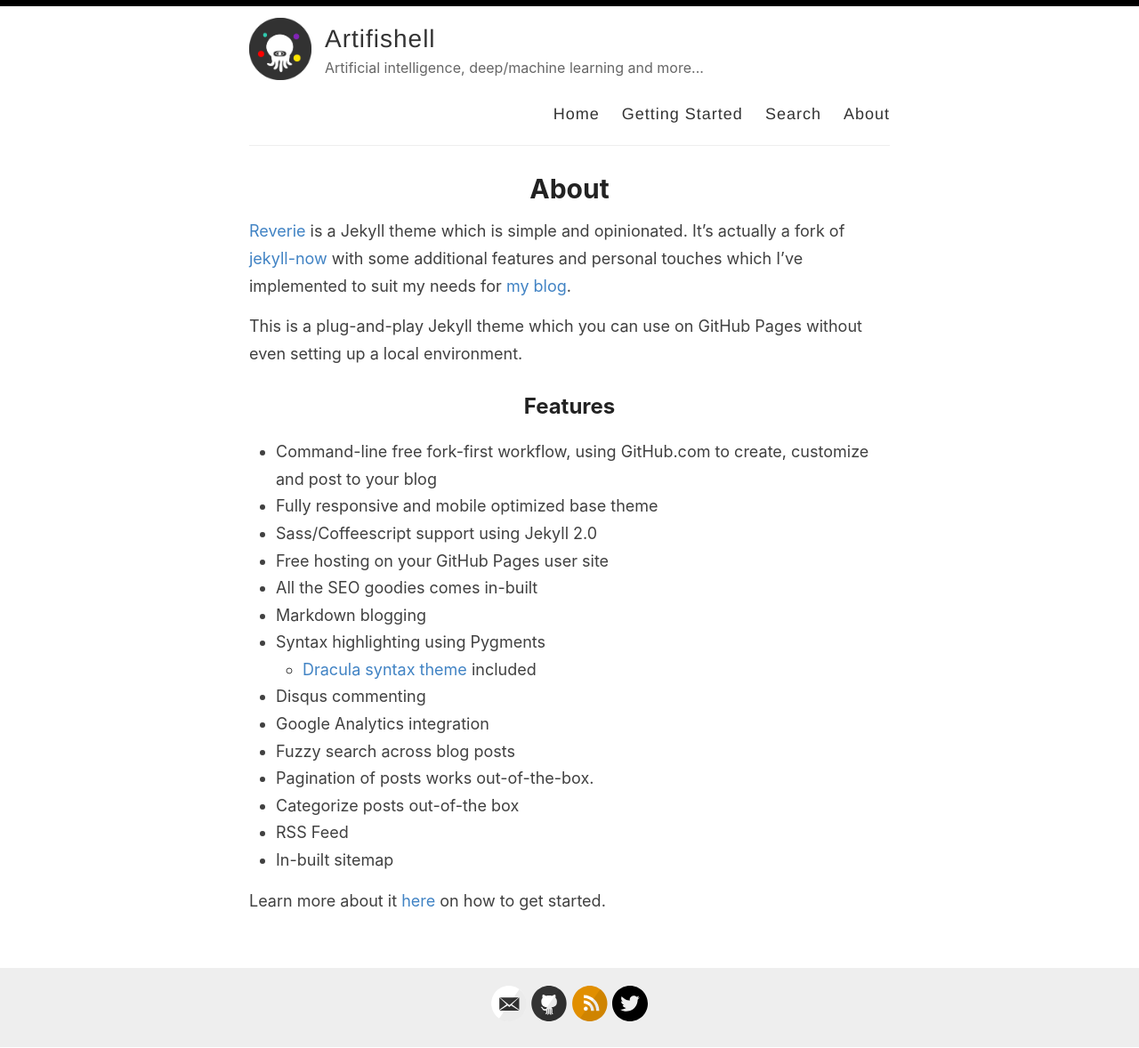
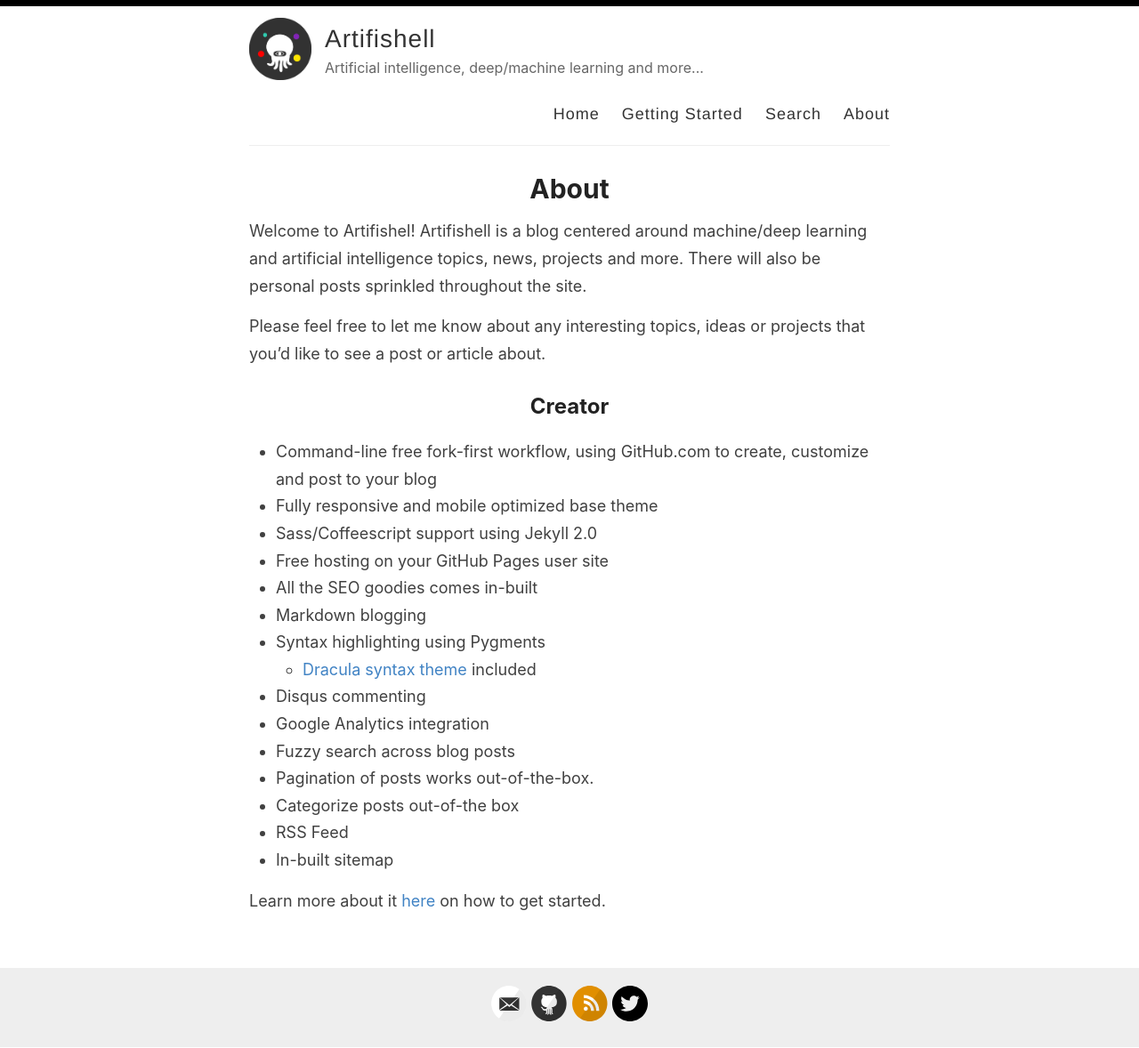
Before and after one commit to nicgun/-nicgun.github.io, a Jekyll site: the page built from _pages/about.md, in a window 1280 px wide. Shown: the whole page at 89% size. Built offline with Jekyll 4.4.1, drawn with Linux system fonts in a browser that asks for light colours.

Commit message:
Updated about.md
Added edits to about page

```diff
--- a/_pages/about.md
+++ b/_pages/about.md
@@ -4,11 +4,11 @@ title: About
 permalink: /about/
 ---
 
-[Reverie](https://github.com/amitmerchant1990/reverie) is a Jekyll theme which is simple and opinionated. It's actually a fork of [jekyll-now](https://github.com/barryclark/jekyll-now) with some additional features and personal touches which I've implemented to suit my needs for [my blog](https://www.amitmerchant.com).
+Welcome to Artifishel! Artifishell is a blog centered around machine/deep learning and artificial intelligence topics, news, projects and more. There will also be personal posts sprinkled throughout the site.
 
-This is a plug-and-play Jekyll theme which you can use on GitHub Pages without even setting up a local environment.
+Please feel free to let me know about any interesting topics, ideas or projects that you'd like to see a post or article about.
 
-## Features
+## Creator
 
 - Command-line free fork-first workflow, using GitHub.com to create, customize and post to your blog
 - Fully responsive and mobile optimized base theme
```
